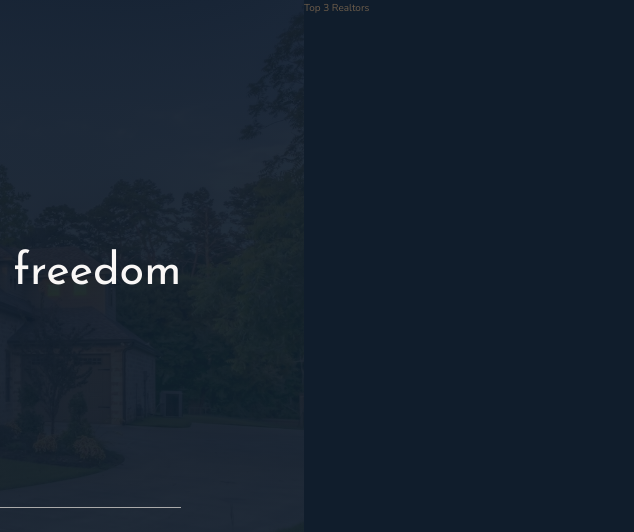
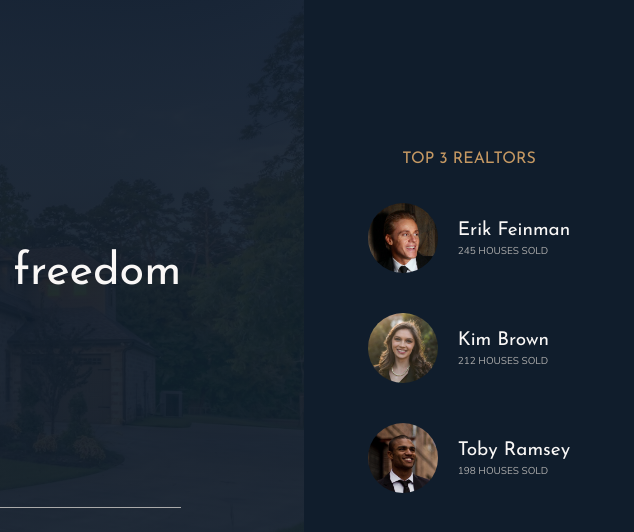
Before and after one commit to Electrolytful/Nexter, a website: page index.html in a window 1280 px wide. Shown: the top 532 px of the page, 646-1280 px from the left. Drawn offline with nearby package versions, Linux system fonts and the light colour scheme.

Commit message:
realtors section completed

```diff
--- a/index.html
+++ b/index.html
@@ -33,7 +33,27 @@
 
     <!-- REALTORS -->
     <div class="realtors">
-        Top 3 Realtors
+        <h3 class="heading-3">Top 3 Realtors</h3>
+
+        <div class="realtors__grid">
+            <img src="img/realtor-1.jpeg" alt="Realtor 1" class="realtors__img">
+            <div class="realtors__details">
+                <h4 class="heading-4 heading-4--light">Erik Feinman</h4>
+                <p class="realtors__sold">245 houses sold</p>
+            </div>
+
+            <img src="img/realtor-2.jpeg" alt="Realtor 2" class="realtors__img">
+            <div class="realtors__details">
+                <h4 class="heading-4 heading-4--light">Kim Brown</h4>
+                <p class="realtors__sold">212 houses sold</p>
+            </div>
+
+            <img src="img/realtor-3.jpeg" alt="Realtor 3" class="realtors__img">
+            <div class="realtors__details">
+                <h4 class="heading-4 heading-4--light">Toby Ramsey</h4>
+                <p class="realtors__sold">198 houses sold</p>
+            </div>
+        </div>
     </div>
 
     <!-- FEATURES SECTION -->
--- a/sass/_realtors.scss
+++ b/sass/_realtors.scss
@@ -2,4 +2,31 @@
   grid-column: col-start 7 / full-end;
 
   background-color: $color-secondary;
+  padding: 3rem;
+
+  display: flex;
+  flex-direction: column;
+  justify-content: center;
+  align-items: center;
+  gap: 3rem;
+
+  &__grid {
+    display: grid;
+    grid-template-columns: min-content max-content;
+    align-items: center;
+    column-gap: 2rem;
+    row-gap: 5vh;
+  }
+
+  &__img {
+    width: 7rem;
+    border-radius: 50%;
+    display: block;
+  }
+
+  &__sold {
+    text-transform: uppercase;
+    color: $color-grey-light-2;
+    margin-top: -3px;
+  }
 }
```
Also changed, not shown: css/styles.css.
